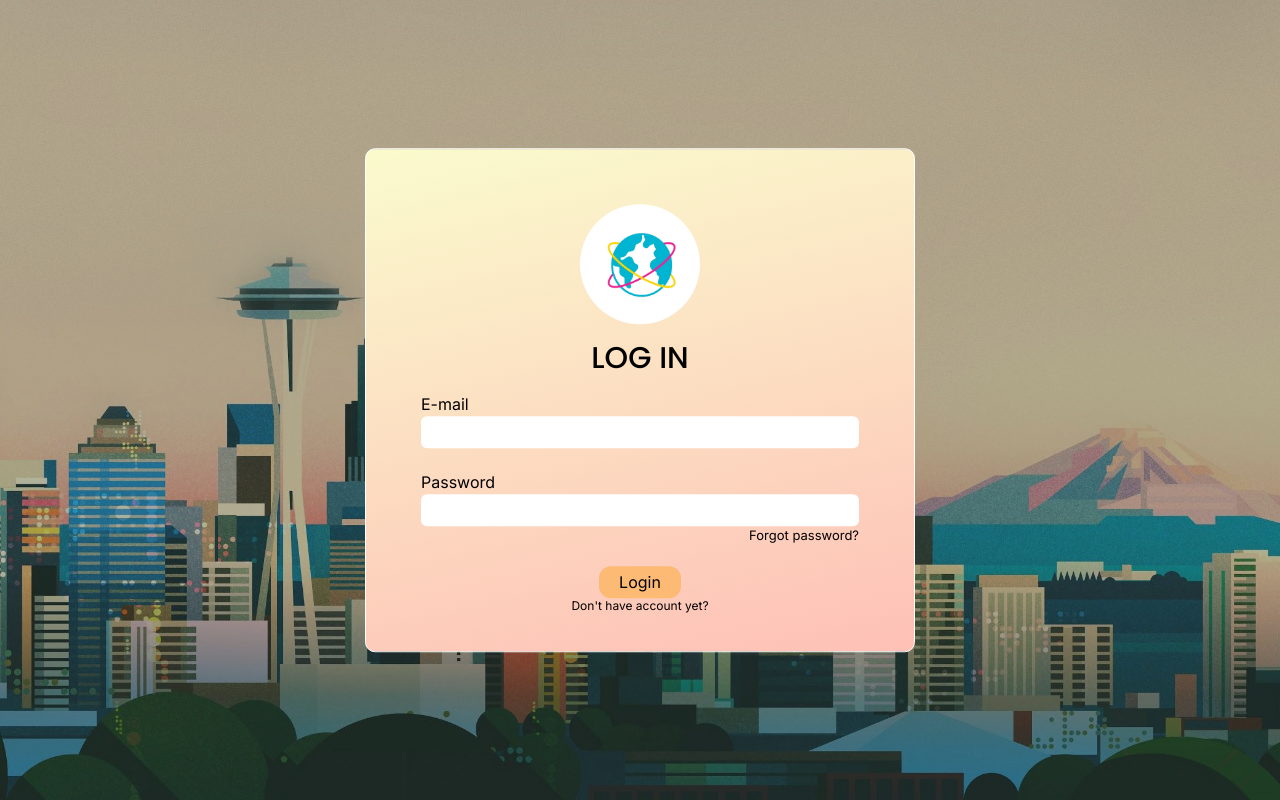
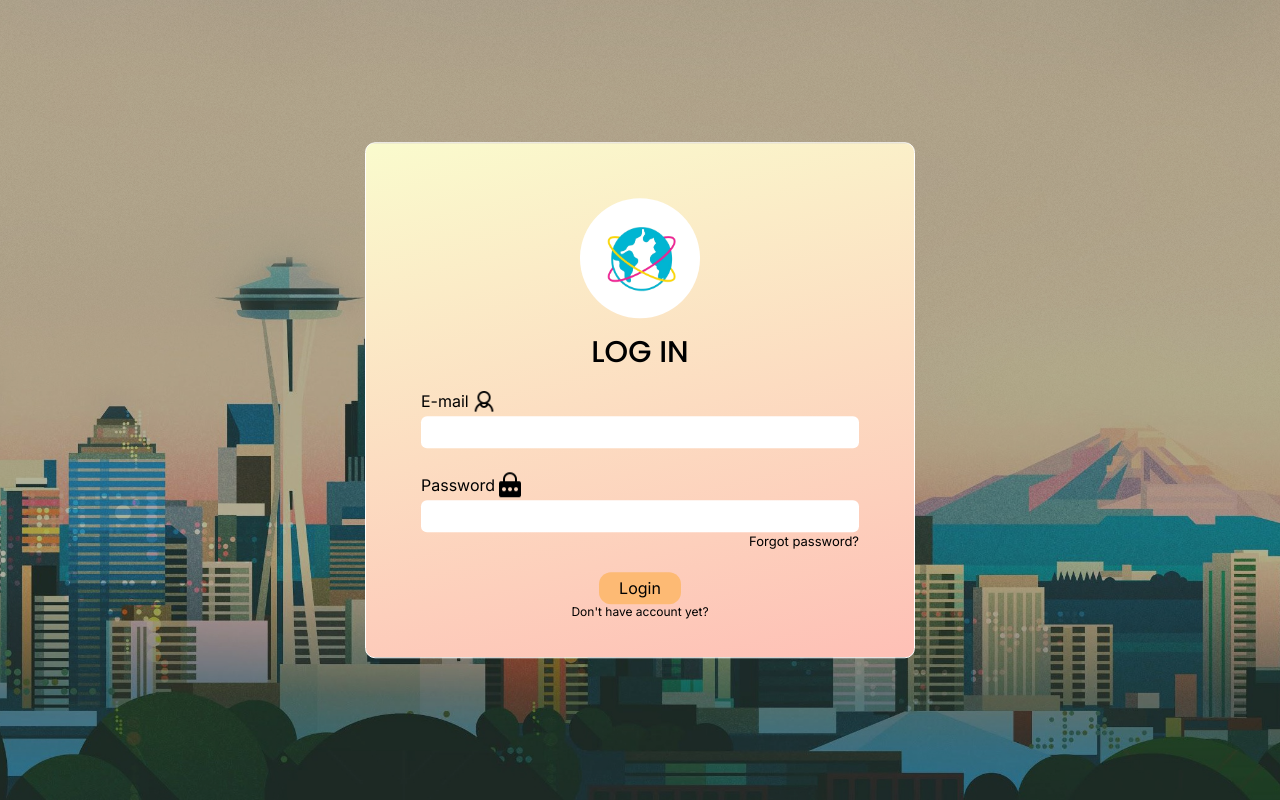
Before and after one commit to bekatam/dream-a-trip, a Next.js app: page /signin in a window 1280 px wide. Built offline with nearby package versions, Linux system fonts and the light colour scheme.

Commit message:
added icons

```diff
--- a/src/app/signin/Signin.css
+++ b/src/app/signin/Signin.css
@@ -14,13 +14,19 @@
   border-radius: 10px;
 }
 
+label {
+  display: flex;
+  align-items: center;
+}
+
+.login_image {
+  height: 30px;
+  width: 30px;
+}
+
 .logo_image {
   height: 65px;
   width: 75px;
-}
-
-.image__wrapper:hover {
-  background-color: rgb(0, 0, 0);
 }
 
 .image__wrapper {
--- a/src/app/signin/page.tsx
+++ b/src/app/signin/page.tsx
@@ -55,10 +55,16 @@ const Signin = () => {
           <Image src={require("@assets/logo.png")} className='logo_image' alt="logo"/>
         </div>
         <h3 className={poppins.className + ' text-black my-4 text-center text-3xl'}>LOG IN</h3>
-        <label htmlFor='email'>E-mail</label>
+        <label htmlFor='email'>
+          E-mail
+          <Image src={require("@assets/user_email.png")} className='login_image' alt="login_email"/>
+        </label>
         <input type='email' onChange={(e)=>setEmailValue(e.target.value)} id='email' className='rounded-md p-1'/>
         <p className={(emailHint ? 'opacity-100' : 'opacity-0') + ' hint'}>{emailHint}</p>
-        <label className='mt-1' htmlFor='password'>Password</label>
+        <label className='mt-1' htmlFor='password'>
+          Password
+          <Image src={require("@assets/user_password.png")} className='login_image' alt="login_password"/>
+        </label>
         <input type='password' onChange={(e)=>setPasswordValue(e.target.value)} id='password' className='rounded-md p-1'/>
         <div className="password">
           <p className={(passwordHint ? 'opacity-100' : 'opacity-0') + ' hint hint_password'}>{passwordHint}</p>
```
Also changed, not shown: src/app/assets/user_email.png (added), src/app/assets/user_password.png (added).
